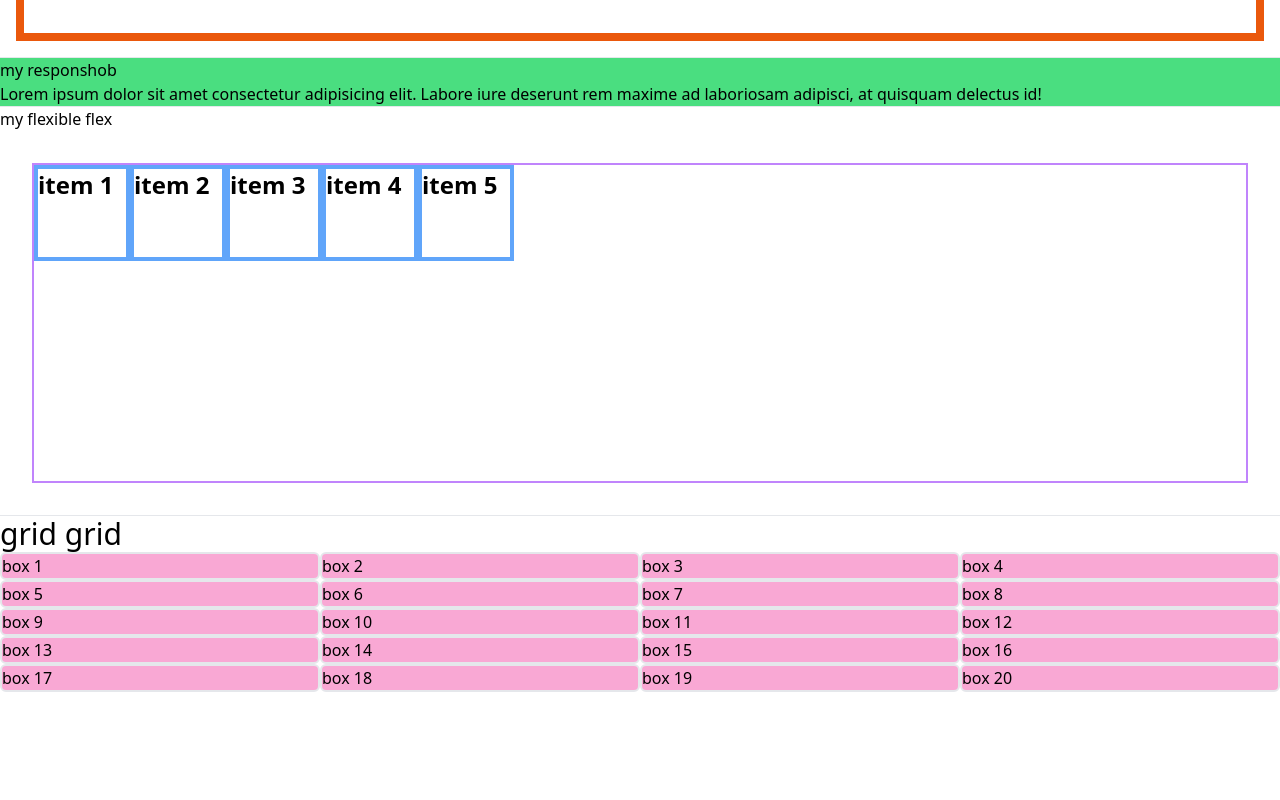
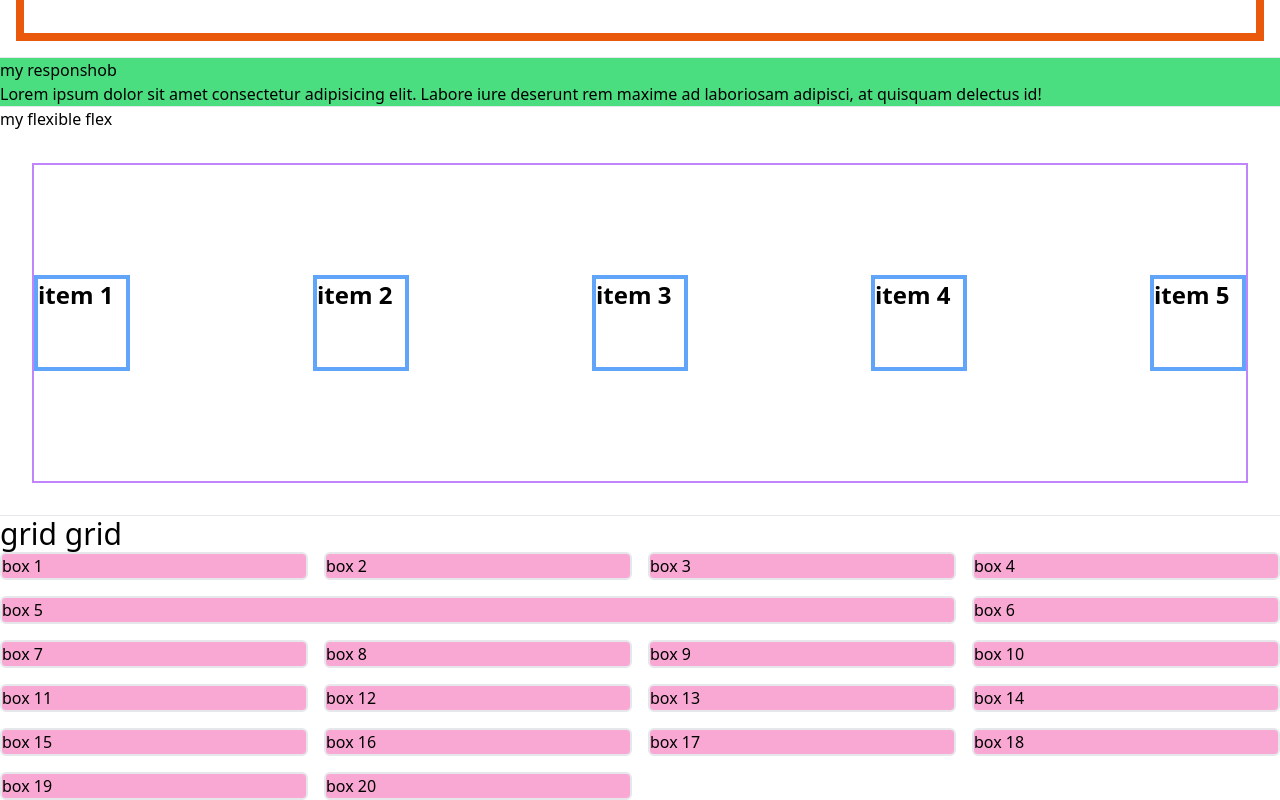
Before and after one commit to Salman9703/teilwind, a plain HTML site: page index.html in a window 1280 px wide. Shown: the part 597-1397 px from the top of the page. Before the commit the page ends 1289 px from the top, so only its background shows below. Drawn offline with nearby package versions, Linux system fonts and the light colour scheme.

Commit message:
add a css

```diff
--- a/index.html
+++ b/index.html
@@ -51,7 +51,7 @@
      <hr>
      <section>
         <h3>my flexible flex</h3>
-        <div class="h-80 overflow-scroll border border-2 border-purple-400 m-8 md:flex md:justufy-between sm:item-center">
+        <div class="h-80 overflow-scroll border border-2 border-purple-400 m-8 md:flex md:justify-between md:items-center">
             <div class="w-24 h-24 border border-4 border-blue-400 rouuded-lg text-2xl font-bold">item 1</div>
             <div class="w-24 h-24 border border-4 border-blue-400 rouuded-lg text-2xl font-bold">item 2</div>
             <div class="w-24 h-24 border border-4 border-blue-400 rouuded-lg text-2xl font-bold">item 3</div>
@@ -63,13 +63,13 @@
      <hr>
      <section>
         <h3 class="text-3xl">grid grid </h3>
-        <div class="grid grid-cols-4 ">
+        <div class="grid md:grid-cols-4 gap-4 ">
 
             <div class="bg-pink-300 border border-2 rounded-md">box 1</div>
             <div class="bg-pink-300 border border-2 rounded-md">box 2</div>
             <div class="bg-pink-300 border border-2 rounded-md">box 3</div>
             <div class="bg-pink-300 border border-2 rounded-md">box 4</div>
-            <div class="bg-pink-300 border border-2 rounded-md">box 5</div>
+            <div class="bg-pink-300 border border-2 rounded-md md:col-span-3 ">box 5</div>
             <div class="bg-pink-300 border border-2 rounded-md">box 6</div>
             <div class="bg-pink-300 border border-2 rounded-md">box 7</div>
             <div class="bg-pink-300 border border-2 rounded-md">box 8</div>
```
